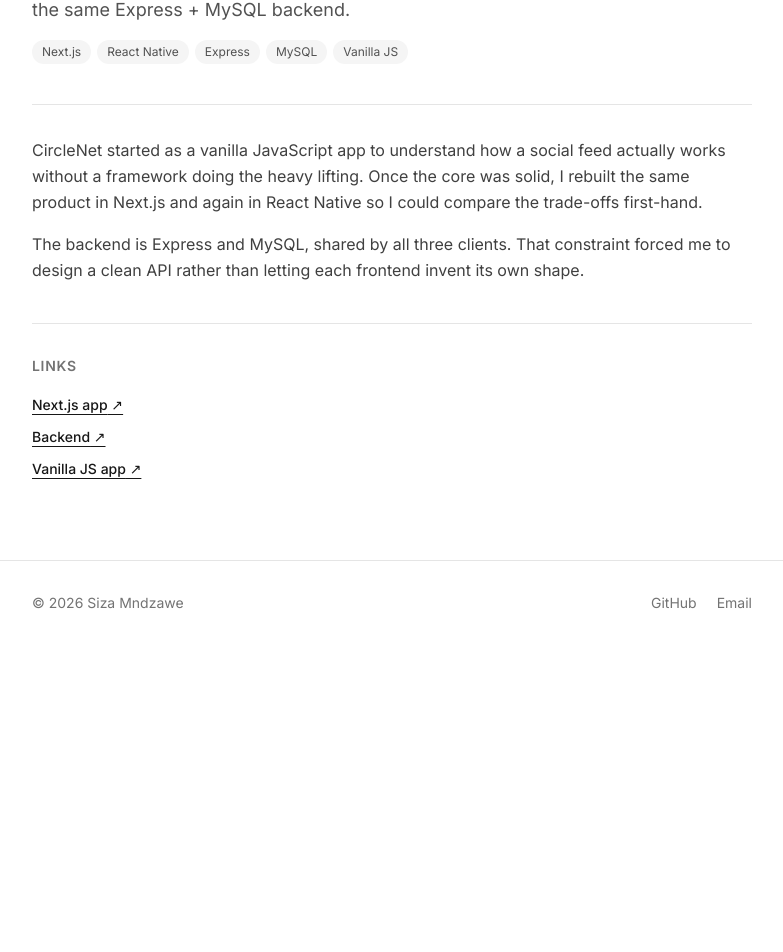
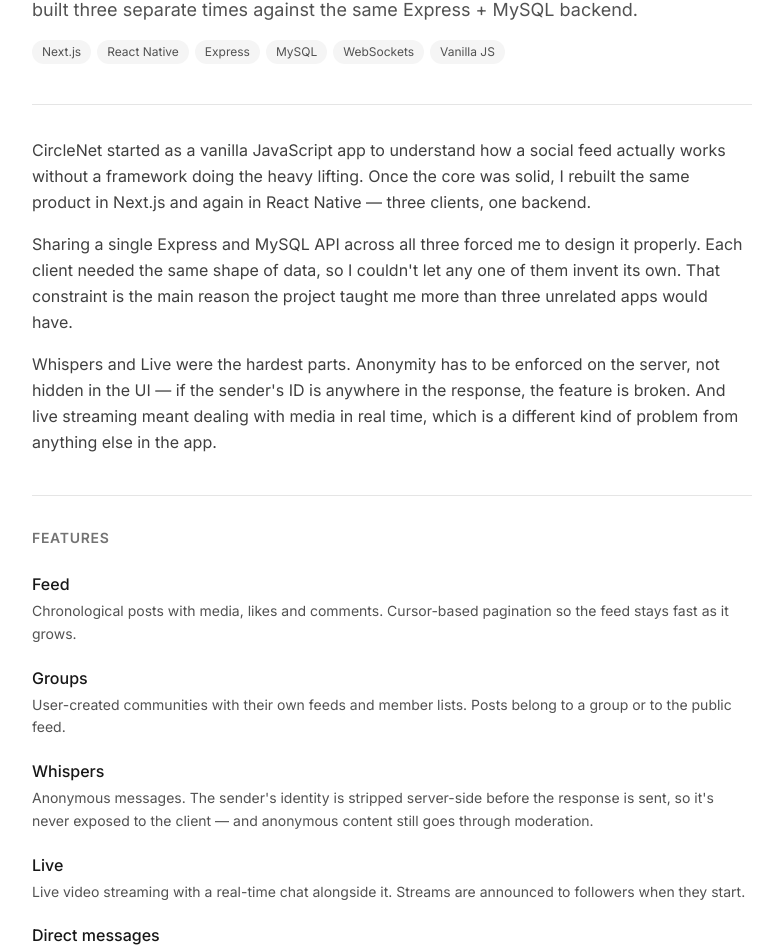
Before and after one commit to Sizasutfu/siza-portfolio, a Next.js app: page /projects/circlenet in a window 1280 px wide. Shown: the part 296-1248 px from the top of the page, without its empty margins (248-1031 px from the left). Before the commit the page ends 941 px from the top, so only its background shows below. Built offline with nearby package versions, Linux system fonts and the light colour scheme.

Commit message:
Update CircleNet feature descriptions

```diff
--- a/src/app/projects/[slug]/page.tsx
+++ b/src/app/projects/[slug]/page.tsx
@@ -80,8 +80,26 @@
         </div>
       )}
 
+      {project.features && project.features.length > 0 && (
+        <section className="space-y-6 border-t border-neutral-200 pt-8 dark:border-neutral-800">
+          <h2 className="text-sm font-semibold tracking-wider text-neutral-500 uppercase dark:text-neutral-400">
+            Features
+          </h2>
+          <dl className="space-y-5">
+            {project.features.map((feature) => (
+              <div key={feature.name} className="space-y-1">
+                <dt className="font-medium">{feature.name}</dt>
+                <dd className="text-sm leading-relaxed text-neutral-600 dark:text-neutral-400">
+                  {feature.detail}
+                </dd>
+              </div>
+            ))}
+          </dl>
+        </section>
+      )}
+
       {project.links.length > 0 && (
-        <div className="border-t border-neutral-200 pt-8 dark:border-neutral-800">
+        <section className="border-t border-neutral-200 pt-8 dark:border-neutral-800">
           <h2 className="text-sm font-semibold tracking-wider text-neutral-500 uppercase dark:text-neutral-400">
             Links
           </h2>
@@ -99,7 +117,7 @@
               </li>
             ))}
           </ul>
-        </div>
+        </section>
       )}
     </article>
   );
--- a/src/data/projects.ts
+++ b/src/data/projects.ts
@@ -1,9 +1,12 @@
 export type ProjectLink = { label: string; href: string };
+
+export type ProjectFeature = { name: string; detail: string };
 
 export type Project = {
   slug: string;
   title: string;
   description: string;
+  features?: ProjectFeature[];
   body?: string[];
   tags: string[];
   year: string;
@@ -16,17 +19,61 @@
     slug: "circlenet",
     title: "CircleNet",
     description:
-      "A social platform with posts, profiles and feeds — built three separate times against the same Express + MySQL backend.",
+      "A social platform with feeds, groups, anonymous messages and live streaming — built three separate times against the same Express + MySQL backend.",
+    features: [
+      {
+        name: "Feed",
+        detail:
+          "Chronological posts with media, likes and comments. Cursor-based pagination so the feed stays fast as it grows.",
+      },
+      {
+        name: "Groups",
+        detail:
+          "User-created communities with their own feeds and member lists. Posts belong to a group or to the public feed.",
+      },
+      {
+        name: "Whispers",
+        detail:
+          "Anonymous messages. The sender's identity is stripped server-side before the response is sent, so it's never exposed to the client — and anonymous content still goes through moderation.",
+      },
+      {
+        name: "Live",
+        detail:
+          "Live video streaming with a real-time chat alongside it. Streams are announced to followers when they start.",
+      },
+      {
+        name: "Direct messages",
+        detail:
+          "One-to-one conversations with read state and history.",
+      },
+    ],
     body: [
-      "CircleNet started as a vanilla JavaScript app to understand how a social feed actually works without a framework doing the heavy lifting. Once the core was solid, I rebuilt the same product in Next.js and again in React Native so I could compare the trade-offs first-hand.",
-      "The backend is Express and MySQL, shared by all three clients. That constraint forced me to design a clean API rather than letting each frontend invent its own shape.",
+      "CircleNet started as a vanilla JavaScript app to understand how a social feed actually works without a framework doing the heavy lifting. Once the core was solid, I rebuilt the same product in Next.js and again in React Native — three clients, one backend.",
+      "Sharing a single Express and MySQL API across all three forced me to design it properly. Each client needed the same shape of data, so I couldn't let any one of them invent its own. That constraint is the main reason the project taught me more than three unrelated apps would have.",
+      "Whispers and Live were the hardest parts. Anonymity has to be enforced on the server, not hidden in the UI — if the sender's ID is anywhere in the response, the feature is broken. And live streaming meant dealing with media in real time, which is a different kind of problem from anything else in the app.",
     ],
-    tags: ["Next.js", "React Native", "Express", "MySQL", "Vanilla JS"],
+    tags: [
+      "Next.js",
+      "React Native",
+      "Express",
+      "MySQL",
+      "WebSockets",
+      "Vanilla JS",
+    ],
     year: "2024",
     links: [
-      { label: "Next.js app", href: "https://github.com/Sizasutfu/Circlenet/tree/main/circleNet" },
-      { label: "Backend", href: "https://github.com/Sizasutfu/Circlenet/tree/main/circle_backend" },
-      { label: "Vanilla JS app", href: "https://github.com/Sizasutfu/Circlenet/tree/main/circle_frontend/frontend" },
+      {
+        label: "Next.js app",
+        href: "https://github.com/Sizasutfu/Circlenet/tree/main/circleNet",
+      },
+      {
+        label: "Backend",
+        href: "https://github.com/Sizasutfu/Circlenet/tree/main/circle_backend",
+      },
+      {
+        label: "Vanilla JS app",
+        href: "https://github.com/Sizasutfu/Circlenet/tree/main/circle_frontend/frontend",
+      },
     ],
     featured: true,
   },
@@ -35,6 +82,23 @@
     title: "FixLog",
     description:
       "A repair log for the phones I fix — devices, faults, parts and turnaround. I use it daily.",
+    features: [
+      {
+        name: "Device records",
+        detail:
+          "Model, fault description and repair notes for each job, searchable by customer or device.",
+      },
+      {
+        name: "Status tracking",
+        detail:
+          "From intake to collected, with a timestamped history of each change.",
+      },
+      {
+        name: "Parts and cost",
+        detail:
+          "What went into each repair and what it cost, so pricing stays consistent.",
+      },
+    ],
     body: [
       "I was tracking repairs in a notebook and losing details. FixLog replaced it with something searchable that lives on my phone.",
       "Built with React Native and Supabase for auth and storage. Because it's a tool I actually depend on, it's the project where I've been most ruthless about cutting anything that got in the way.",
```
